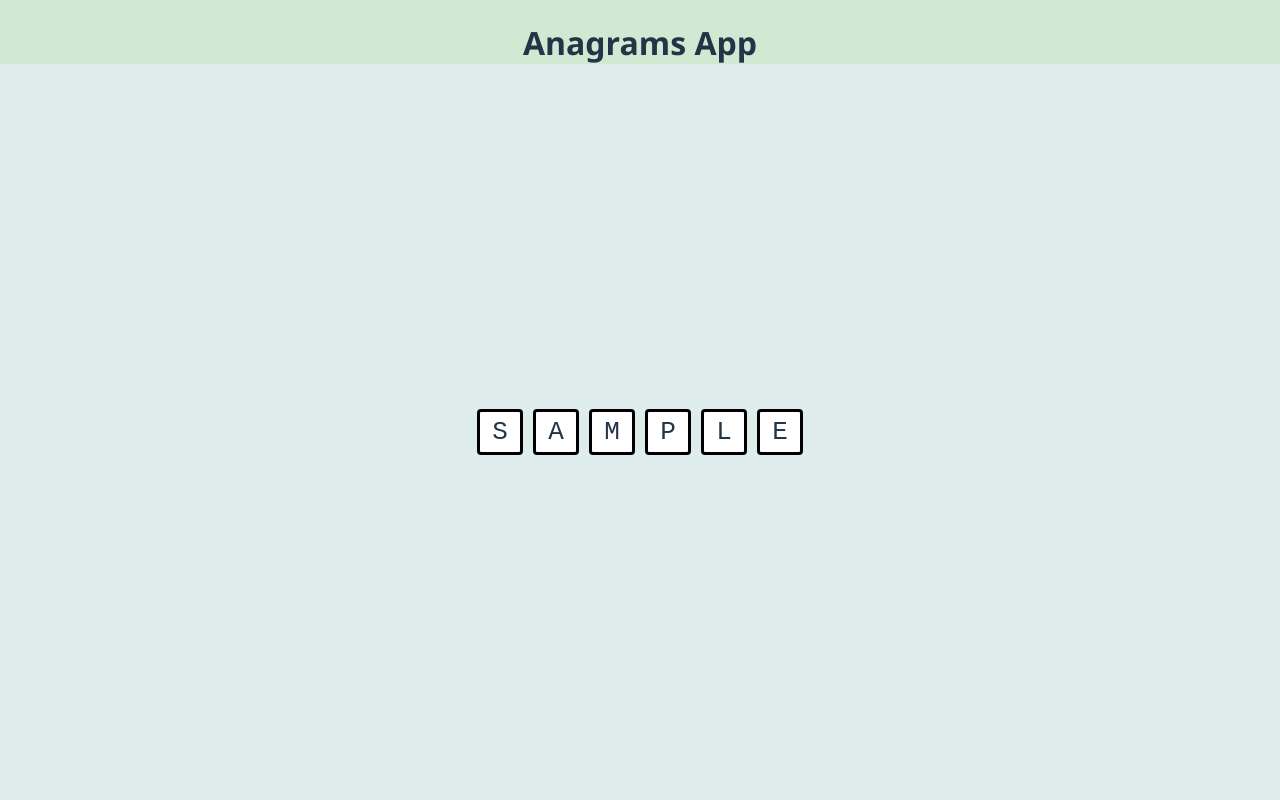
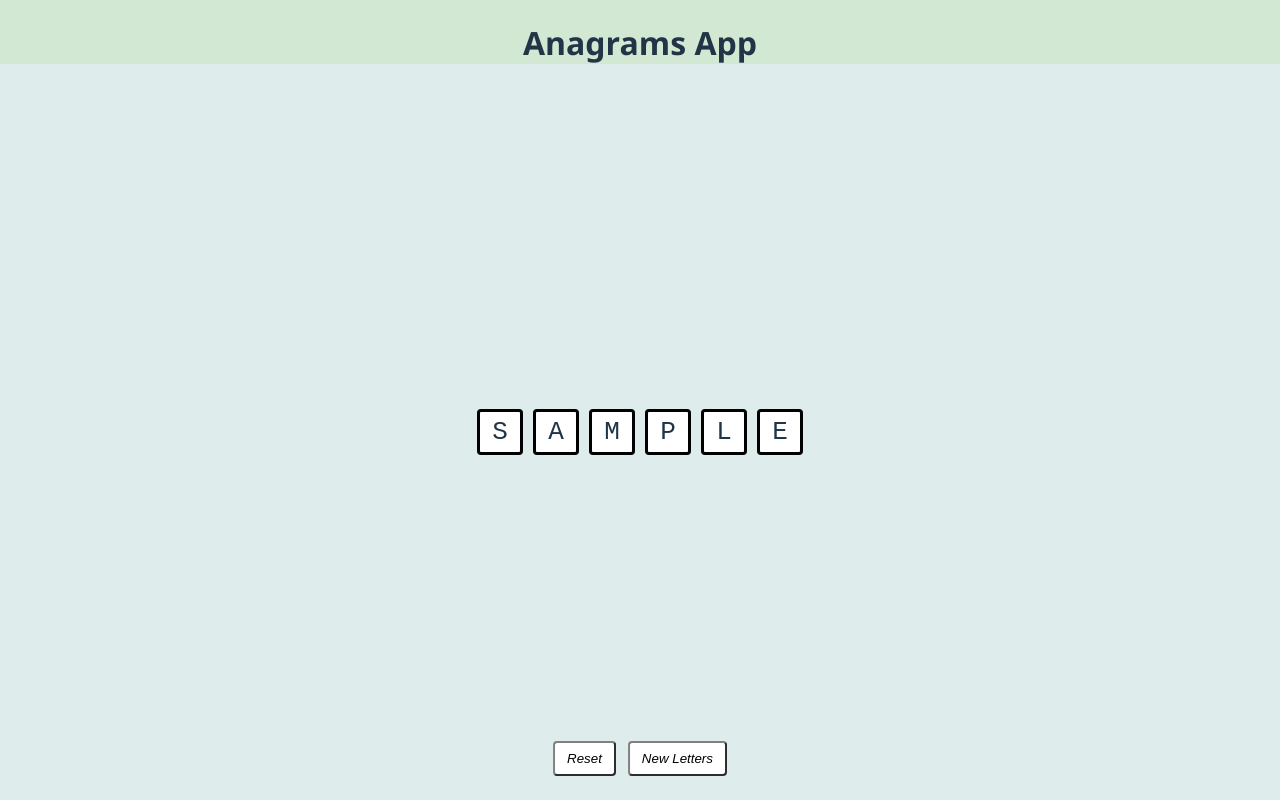
Before and after one commit to akowalz/anagramic, a React (Vite) app: page / in a window 1280 px wide. Both pictures are taken after typing "Sample" into the empty fields and a click on the button "Let's anagram". Built offline with nearby package versions, Linux system fonts and the light colour scheme.

Commit message:
canvas with reset is working

```diff
--- a/src/App.tsx
+++ b/src/App.tsx
@@ -8,6 +8,11 @@ import Form from "./Form/Form";
 function App() {
   const [inputValue, setInputValue] = useState("");
   const [letters, setLetters] = useState<string[]>([]);
+
+  const resetLetters = () => {
+    setInputValue("");
+    setLetters([]);
+  };
 
   return (
     <>
@@ -24,7 +29,9 @@ function App() {
           />
         )}
 
-        {letters.length > 0 && <TileCanvas letters={letters} />}
+        {letters.length > 0 && (
+          <TileCanvas letters={letters} resetLetters={resetLetters} />
+        )}
       </div>
     </>
   );
--- a/src/Tile/Tile.tsx
+++ b/src/Tile/Tile.tsx
@@ -7,7 +7,7 @@ type Props = {
   letter: string;
   id: number;
   pos: Pos;
-  onMove: (id: number, x: number, y: number) => void;
+  onMove: (id: number, pos: Pos) => void;
 };
 
 export default function Tile({ letter, pos, id, onMove }: Props) {
@@ -27,7 +27,7 @@ export default function Tile({ letter, pos, id, onMove }: Props) {
   const handlePointerMove = (e: React.PointerEvent<HTMLDivElement>) => {
     if (!dragging) return;
 
-    onMove(id, e.clientX - offset.x, e.clientY - offset.y);
+    onMove(id, { x: e.clientX - offset.x, y: e.clientY - offset.y });
   };
 
   const handlePointerUp = (e: React.PointerEvent<HTMLDivElement>) => {
--- a/src/TileCanvas/TileCanvas.css
+++ b/src/TileCanvas/TileCanvas.css
@@ -3,3 +3,12 @@
   flex-direction: row;
   gap: 10px;
 }
+
+.canvas-actions {
+  display: flex;
+  gap: 12px;
+  position: fixed;
+  bottom: 24px;
+  left: 50%;
+  transform: translateX(-50%);
+}
--- a/src/TileCanvas/TileCanvas.tsx
+++ b/src/TileCanvas/TileCanvas.tsx
@@ -4,28 +4,33 @@ import "./TileCanvas.css";
 
 type TileCanvasProps = {
   letters: string[];
+  resetLetters: () => void;
 };
 
+type Pos = { x: number; y: number };
+
 type TileData = {
-  x: number;
-  y: number;
+  pos: Pos;
   letter: string;
   id: number;
 };
 
-export default function TileCanvas({ letters }: TileCanvasProps) {
+export default function TileCanvas({ letters, resetLetters }: TileCanvasProps) {
+  function resetTiles() {
+    setTileData(initialTileData(letters));
+  }
+
   function initialTileData(letters: string[]) {
     return letters.map((letter, index) => ({
       id: index,
+      pos: { x: 0, y: 0 },
       letter,
-      x: 0,
-      y: 0,
     }));
   }
 
-  const handleMoveTile = (id: number, x: number, y: number) => {
+  const handleMoveTile = (id: number, newPos: Pos) => {
     setTileData((tiles) =>
-      tiles.map((tile) => (tile.id === id ? { ...tile, x, y } : tile))
+      tiles.map((tile) => (tile.id === id ? { ...tile, pos: newPos } : tile))
     );
   };
 
@@ -44,11 +49,19 @@ export default function TileCanvas({ letters }: TileCanvasProps) {
       <Tile
         letter={letter.toUpperCase()}
         id={index}
-        pos={{ x: dataForTile.x, y: dataForTile.y }}
+        pos={{ ...dataForTile.pos }}
         onMove={handleMoveTile}
       />
     );
   });
 
-  return <div className="tile-canvas">{tiles}</div>;
+  return (
+    <>
+      <div className="tile-canvas">{tiles}</div>
+      <div className="canvas-actions">
+        <button onClick={() => resetTiles()}>Reset</button>
+        <button onClick={() => resetLetters()}>New Letters</button>
+      </div>
+    </>
+  );
 }
```
